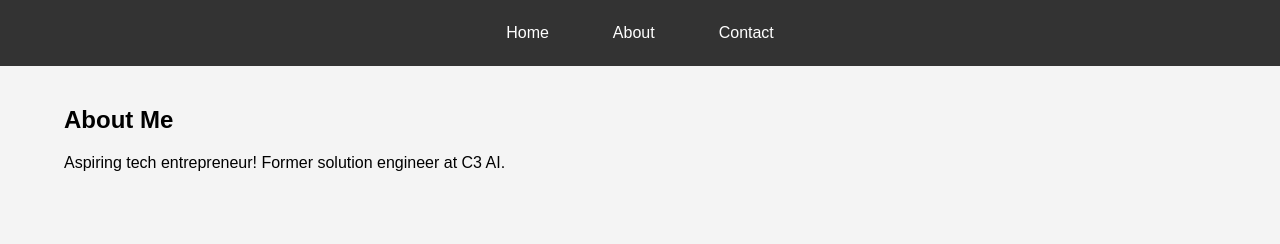
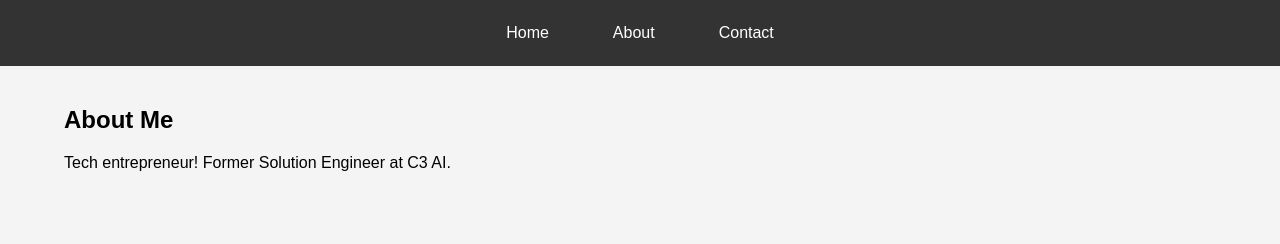
Before and after one commit to sdtilliss/MyPersonalWebsite, a plain HTML site: page about.html in a window 1280 px wide. Shown: the top 244 px of the page. Drawn offline with Linux system fonts and the light colour scheme.

Commit message:
content update

```diff
--- a/about.html
+++ b/about.html
@@ -16,7 +16,7 @@
 <body>
     <div class="main-content container">
         <h2>About Me</h2>
-        <p>Aspiring tech entrepreneur! Former solution engineer at C3 AI.</p>
+        <p>Tech entrepreneur! Former Solution Engineer at C3 AI.</p>
     </div>
 
     <footer class="footer">
```
